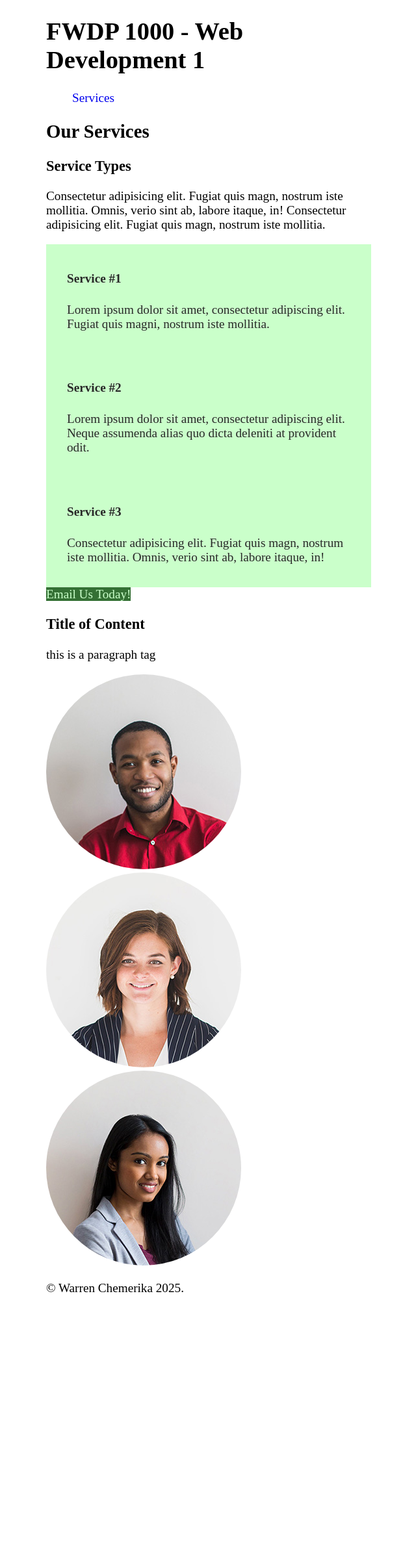
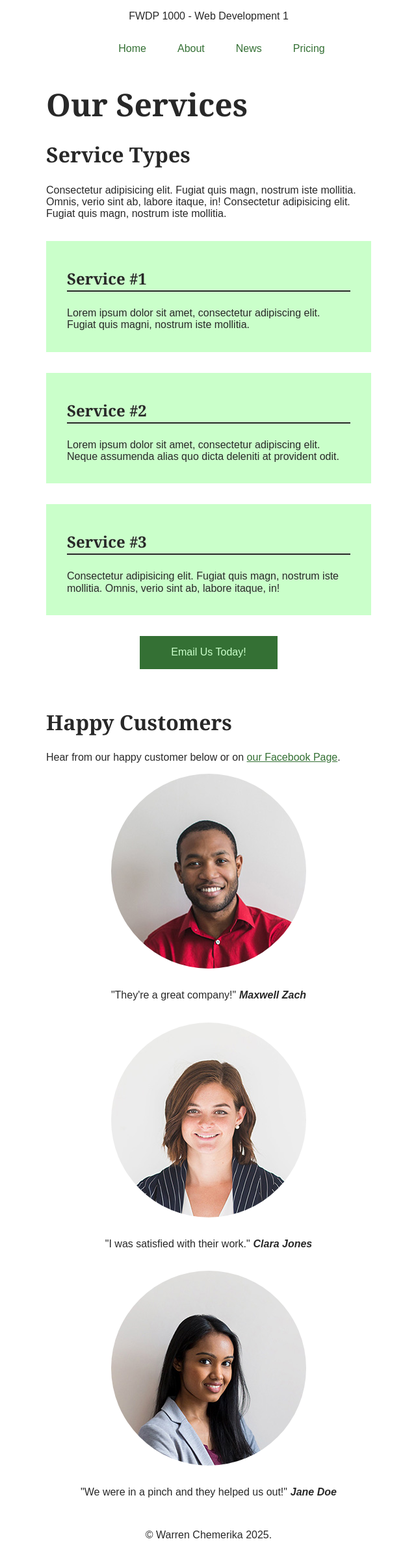
Before and after one commit to ihawp/bcit, a PHP site: page /services.html in a window 1280 px wide. Shown: the whole page at 65% size, without its empty margins (319-959 px from the left). Before the commit the page ends 1989 px from the top, so only its background shows below. Run offline with PHP 8.4, Linux system fonts and the light colour scheme.

Commit message:
assignment 3 completed, but not yet refactored and organized and removal of unused css classes

```diff
--- a/web-development-1/assignment3/services.css
+++ b/web-development-1/assignment3/services.css
@@ -1,6 +1,82 @@
 *, *:before, *:after {
     box-sizing: border-box;
 }
+:root {
+    --1: #282828;
+    --2: #caffca;
+    --3: #347034
+}
+
+/* color */
+.c-1 {
+    color: var(--1);
+}
+.c-2 {
+    color: var(--2);
+}
+.c-3 {
+    color: var(--3);
+}
+
+/* background */
+.bg-1 {
+    background: var(--1);
+}
+.bg-2 {
+    background: var(--2);
+}
+.bg-3 {
+    background: var(--3);
+}
+
+/* gap */
+.gap-3 {
+    gap: 3rem;
+}
+
+/* padding */
+.p-half {
+    padding: .5rem;
+}
+.p-1 {
+    padding: 1rem;
+}
+.p-2 {
+    padding: 2rem;
+}
+
+/* padding x */
+.px-half {
+    padding-top: .5rem;
+    padding-bottom: .5rem;
+}
+.px-1 {
+    padding-top: 1rem;
+    padding-bottom: 1rem;
+}
+.px-2 {
+    padding-top: 2rem;
+    padding-bottom: 2rem;
+}
+
+/* padding y */
+.py-half {
+    padding-left: .5rem;
+    padding-right: .5rem;
+}
+.py-1 {
+    padding-left: 1rem;
+    padding-right: 1rem;
+}
+.py-2 {
+    padding-left: 2rem;
+    padding-right: 2rem;
+}
+.py-3 {
+    padding-left: 3rem;
+    padding-right: 3rem;
+}
+
 
 ul {
     list-style: none;
@@ -8,12 +84,32 @@ ul {
 
 body {
     max-width: 31.25rem;
-    font-size: 1.2rem;
+    color: #282828;
 }
-article.inverted {
+h1 {
+    font-size: 3rem;
+}
+h2 {
+    font-size: 2rem;
+}
+h3 {
+    font-size: 1.5rem;
+    line-height: 1.5em;
+}
+h1, h2, h3 {
+    font-family: 'Georgia', serif;
+}
+p, a, cite {
+    font-family: sans-serif;
+}
+
+.inverted {
     color: #282828;
     background: #caffca;
-    padding: 1rem 2rem;
+}
+
+cite {
+    margin: 0 0 0 0.3rem;
 }
 
 a.button {
@@ -26,21 +122,37 @@ header a, a.button {
 }
 
 img {
-    border-radius: 150px;
+    border-radius: 10rem;
 }
 
-/* flex */
+/* flex / flex media*/
 .flex-row, .flex-col {
     display: flex;
 }
 .flex-row {
     flex-direction: row;
 }
-.flex-col {
+.flex-col, .flex-col-sm {
     flex-direction: column;
 }
 
 /* m b */
+.mb-2 {
+    margin-bottom: 2rem;
+}
+.mb-4 {
+    margin-bottom: 4rem;
+}
+
+/* font weight */
+.font-weight-600 {
+    font-weight: 600;
+}
+
+/* b b */
+.bb-2 {
+    border-bottom: #282828 0.15rem solid;
+}
 
 /* width */
 .w-full {
@@ -56,3 +168,14 @@ img {
 .justify-center {
     justify-content: center;
 }
+
+/* text-center */
+.text-center {
+    text-align: center;
+}
+
+@media screen and (max-width: 480px) {
+    .flex-col-sm {
+        flex-direction: row;
+    }
+}
--- a/web-development-1/assignment3/services.html
+++ b/web-development-1/assignment3/services.html
@@ -5,8 +5,8 @@
 	<meta name="viewport" content="width=device-width, initial-scale=1.0">
 	<title>Services</title>
 	<!-- Attach stylesheets here -->
+	<link rel="preload stylesheet" as="style" href="normalize-fwd.css" type="text/css">
 	<link rel="preload stylesheet" as="style" href="services.css" type="text/css">
-	<link rel="preload stylesheet" as="style" href="normalize-fwd.css" type="text/css">
 	<link rel="preload" as="image" href="customer1.jpg">
 	<link rel="preload" as="image" href="customer2.jpg">
 	<link rel="preload" as="image" href="customer3.jpg">
@@ -14,54 +14,76 @@
 
 <body>
 
-	<header>
-		<h1>FWDP 1000 - Web Development 1</h1>
+	<header class="flex-col items-center justify-center">
+		<p>FWDP 1000 - Web Development 1</p>
 		<nav aria-label="Main Navigation">
-			<ul>
+			<ul class="flex-row gap-3">
 				<li>
-					<a href="services.html" title="Services">Services</a>
+					<a href="services.html" class="c-3" title="Home">Home</a>
+				</li>
+				<li>
+					<a href="services.html" class="c-3" title="About">About</a>
+				</li>
+				<li>
+					<a href="services.html" class="c-3" title="News">News</a>
+				</li>
+				<li>
+					<a href="services.html" class="c-3" title="Pricing">Pricing</a>
 				</li>
 			</ul>
 		</nav>
 	</header>
 
 	<main>
-		<h2>Our Services</h2>
+		<h1>Our Services</h1>
 		<section>
-			<h3>Service Types</h3>
-			<p>Consectetur adipisicing elit. Fugiat quis magn, nostrum iste mollitia. Omnis, verio sint ab, labore itaque, in! Consectetur adipisicing elit. Fugiat quis magn, nostrum iste mollitia.</p>
-			<article class="inverted">
-				<h4>Service #1</h4>
+			<h2>Service Types</h2>
+			<p class="mb-2">Consectetur adipisicing elit. Fugiat quis magn, nostrum iste mollitia. Omnis, verio sint ab, labore itaque, in! Consectetur adipisicing elit. Fugiat quis magn, nostrum iste mollitia.</p>
+			<article class="inverted px-1 py-2 mb-2">
+				<h3 class="w-full bb-2">Service #1</h3>
+
 				<p>Lorem ipsum dolor sit amet, consectetur adipiscing elit. Fugiat quis magni, nostrum iste mollitia.</p>
 			</article>
-			<article class="inverted">
-				<h4>Service #2</h4>
+			<article class="inverted px-1 py-2 mb-2">
+				<h3 class="w-full bb-2">Service #2</h3>
 				<p>Lorem ipsum dolor sit amet, consectetur adipiscing elit. Neque assumenda alias quo dicta deleniti at provident odit.</p>
 			</article>
-			<article class="inverted">
-				<h4>Service #3</h4>
+			<article class="inverted px-1 py-2 mb-2">
+				<h3 class="w-full bb-2">Service #3</h3>
 				<p>Consectetur adipisicing elit. Fugiat quis magn, nostrum iste mollitia. Omnis, verio sint ab, labore itaque, in!</p>
 			</article>
-			<a href="mailto:service@email.ca" class="button" title="Email Us!">Email Us Today!</a>
+			<div class="flex-row justify-center items-center mb-4">
+				<a href="mailto:service@email.ca" class="button py-3 px-1" title="Email Us!">Email Us Today!</a>
+			</div>
 		</section>
 		<section>
-			<h3>Title of Content</h3>
-			<p>this is a paragraph tag</p>
-			<article>
+			<h2>Happy Customers</h2>
+			<p>Hear from our happy customer below or on <a href="https://facebook.com" target="_blank" rel="noreferrer" class="c-3">our Facebook Page</a>.</p>
+			<article class="flex-col items-center text-center">
 				<img src="customer1.jpg" alt="Customer #1" title="Customer #1" width="300" height="300" draggable="false">
+				<blockquote class="flex-row w-full justify-center items-center">
+					<p>"They're a great company!"</p>
+					<cite class="font-weight-600">Maxwell Zach</cite>
+				</blockquote>
 			</article>
-			<article>
+			<article class="flex-col items-center text-center">
 				<img src="customer2.jpg" alt="Customer #2" title="Customer #2" width="300" height="300" draggable="false">
+				<blockquote class="flex-row w-full justify-center items-center">
+					<p>"I was satisfied with their work."</p>
+					<cite class="font-weight-600">Clara Jones</cite>
+				</blockquote>
 			</article>
-			<article>
+			<article class="flex-col items-center text-center">
 				<img src="customer3.jpg" alt="Customer #3" title="Customer #3" width="300" height="300" draggable="false">
+				<blockquote class="flex-row w-full justify-center items-center">
+					<p>"We were in a pinch and they helped us out!"</p>
+					<cite class="font-weight-600">Jane Doe</cite>
+				</blockquote>
 			</article>
 		</section>
 	</main>
-
 	<footer>
-		<p>&copy; Warren Chemerika 2025.</p>
+		<p class="text-center">&copy; Warren Chemerika 2025.</p>
 	</footer>
-
 </body>
 </html>
```
